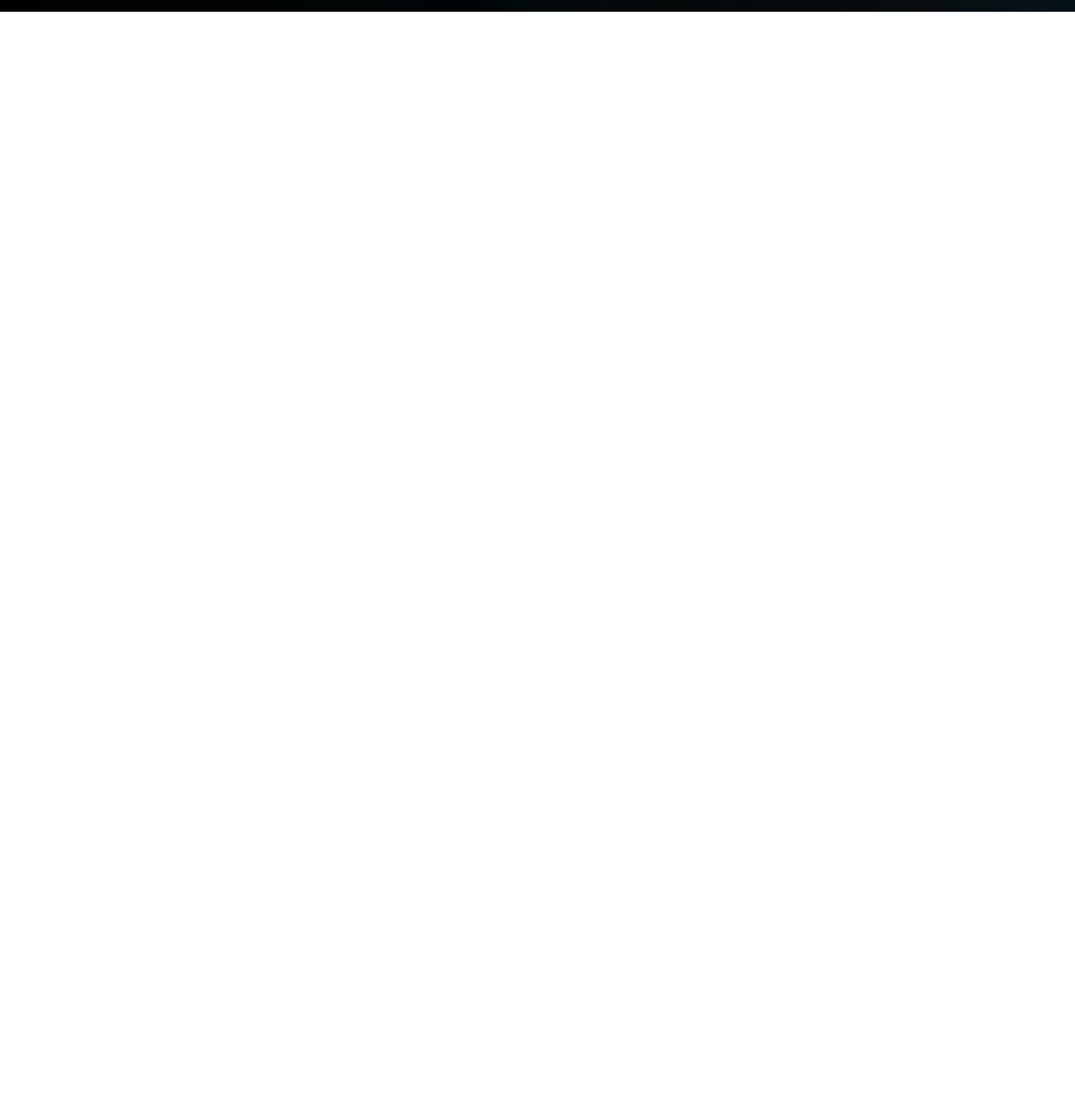
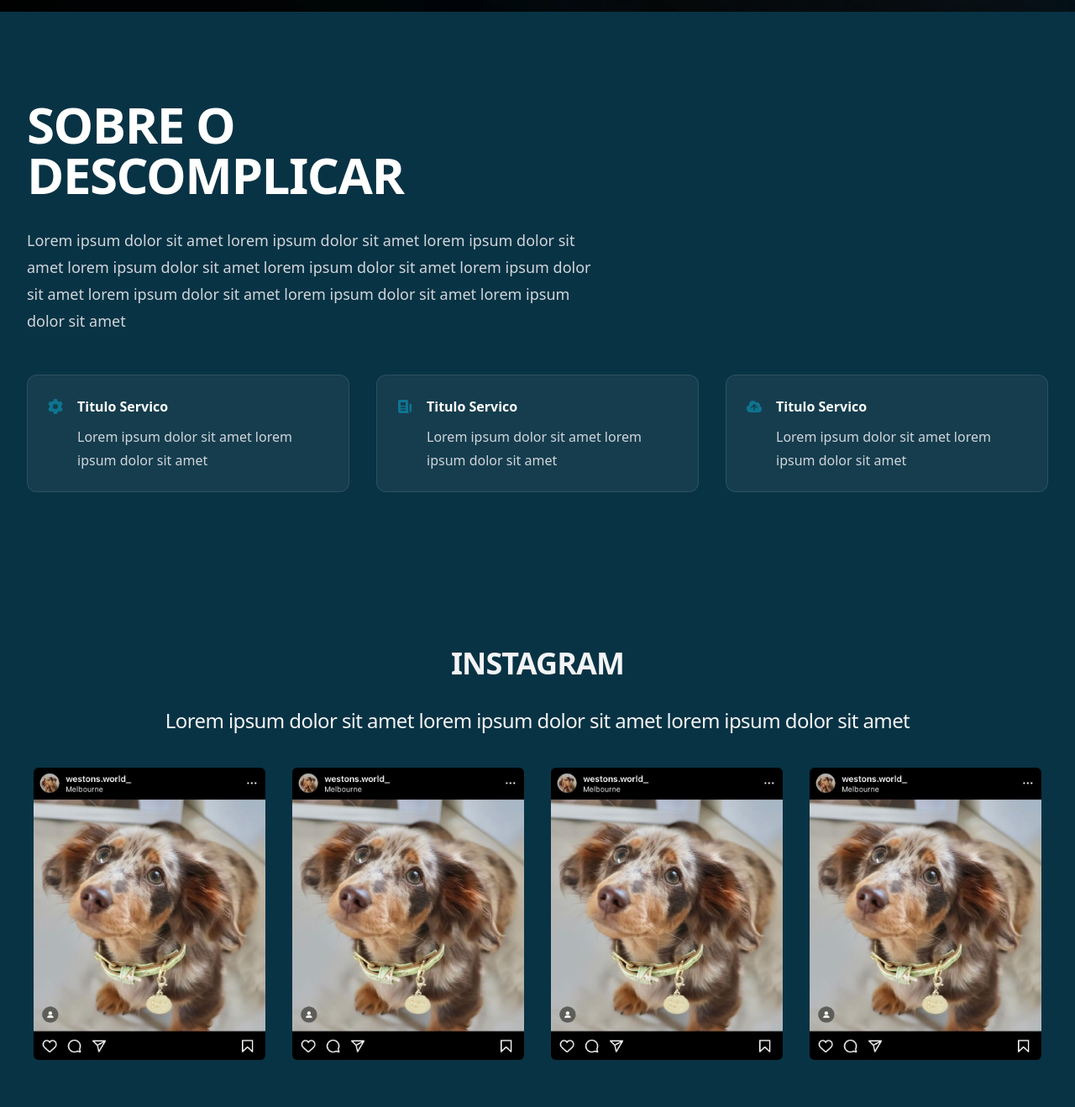
Before and after one commit to AAndreazza/site-descompliCAR, a Gatsby site: page / in a window 1280 px wide. Shown: the part 702-2020 px from the top of the page at 84% size. Before the commit the page ends 800 px from the top, so only its background shows below. Built offline with nearby package versions, Linux system fonts and the light colour scheme; Gatsby itself is replaced by a stand-in of ours.

Commit message:
sobre e instagram ok

```diff
--- a/src/components/hero.js
+++ b/src/components/hero.js
@@ -43,7 +43,7 @@ const Hero = () => {
 
             {/* Barra lateral - opções e fechar */}
             <div className={`lg:hidden ${isSidebarOpen ? '' : 'hidden'}`} role='dialog' aria-modal='true'>
-                <div className='fixed inset-0 z-50 bg-sky-900'></div>
+                <div className='fixed inset-0 z-50 bg-fundoGeral'></div>
                 <div className='fixed inset-y-0 right-0 z-50 w-full overflow-y-auto bg-fundoGeral px-6 py-6 sm:max-w-sm sm:ring-1 sm:ring-gray-900/10'>
                     <div className='flex items-center justify-between'>
                     {/* LOGO:  <Link to='/' className='-m-1.5 p-1.5'>
--- /dev/null
+++ b/src/components/instagram.js
@@ -0,0 +1,50 @@
+import React from 'react'
+import { Link } from 'gatsby'
+import { URLS } from '../utils/constants'
+import fotoTeste from '../images/fotoInsta01.jpg'
+
+const Instagram = () => {
+    return (
+        <div className='bg-fundoGeral'>
+        <div className='mx-auto max-w-2xl px-4 py-16 sm:px-0 sm:py-14 lg:max-w-7xl lg:px-10'>
+        <h2 className='text-4xl text-center font-bold tracking-tight text-gray-100' id='instagram'>INSTAGRAM</h2>
+        <h2 className='text-2xl text-center font-light mt-8 leading-8 tracking-tight text-gray-100'>Lorem ipsum dolor sit amet lorem ipsum dolor sit amet lorem ipsum dolor sit amet</h2>
+            <div className='mt-10 grid grid-cols-2 gap-x-6 gap-y-10 sm:grid-cols-2 lg:grid-cols-4 xl:gap-x-8'>
+            <div className='group relative'>
+                <Link to={URLS.instagram}>
+                    <div className='aspect-h-1 aspect-w-1 w-full overflow-hidden rounded-md lg:aspect-none group-hover:opacity-75'>
+                    <img src={fotoTeste} alt='' className='h-full w-full object-cover object-center'/>
+                    </div>
+                </Link>
+            </div>
+
+            <div className='group relative'>
+                <Link to={URLS.instagram}>
+                    <div className='aspect-h-1 aspect-w-1 w-full overflow-hidden rounded-md lg:aspect-none group-hover:opacity-75'>
+                    <img src={fotoTeste} alt='' className='h-full w-full object-cover object-center lg:h-full lg:w-full'/>
+                    </div>
+                </Link>
+            </div>
+
+            <div className='group relative'>
+                <Link to={URLS.instagram}>
+                    <div className='aspect-h-1 aspect-w-1 w-full overflow-hidden rounded-md lg:aspect-none group-hover:opacity-75'>
+                    <img src={fotoTeste} alt='' className='h-full w-full object-cover object-center lg:h-full lg:w-full'/>
+                    </div>
+                </Link>
+            </div>
+
+            <div className='group relative'>
+                <Link to={URLS.instagram}>
+                    <div className='aspect-h-1 aspect-w-1 w-full overflow-hidden rounded-md lg:aspect-none group-hover:opacity-75'>
+                    <img src={fotoTeste} alt='' className='h-full w-full object-cover object-center lg:h-full lg:w-full'/>
+                    </div>
+                </Link>
+            </div>
+            </div>
+        </div>
+        </div>
+    )
+}
+
+export default Instagram
--- /dev/null
+++ b/src/components/sobreDescompliCar.js
@@ -0,0 +1,46 @@
+import React from 'react'
+
+const SobreDescompliCar = () => {
+    return (
+        <div className='relative isolate overflow-hidden bg-fundoGeral py-24 sm:py-32' id='sobre'>
+        <div className='mx-auto max-w-7xl px-6 lg:px-8'>
+            <div className='mx-auto max-w-2xl -mt-6 lg:mx-0'>
+            <h2 className='text-4xl text-center font-bold tracking-tight text-white sm:text-6xl sm:text-left'>SOBRE O DESCOMPLICAR</h2>
+            <p className='mt-8 text-center text-lg leading-8 text-gray-300 sm:text-left'>Lorem ipsum dolor sit amet lorem ipsum dolor sit amet lorem ipsum dolor sit amet lorem ipsum dolor sit amet lorem ipsum dolor sit amet lorem ipsum dolor sit amet lorem ipsum dolor sit amet lorem ipsum dolor sit amet lorem ipsum dolor sit amet</p>
+            </div>
+            <div className='mx-auto mt-10 grid max-w-2xl grid-cols-1 gap-6 sm:mt-12 lg:mx-0 lg:max-w-none lg:grid-cols-3 lg:gap-8'>
+            <div className='flex gap-x-4 rounded-xl bg-white/5 p-6 ring-1 ring-inset ring-white/10'>
+                <svg class="h-7 w-5 flex-none text-cyan-700" viewBox="0 0 20 20" fill="currentColor" aria-hidden="true">
+                <path fill-rule="evenodd" d="M7.84 1.804A1 1 0 018.82 1h2.36a1 1 0 01.98.804l.331 1.652a6.993 6.993 0 011.929 1.115l1.598-.54a1 1 0 011.186.447l1.18 2.044a1 1 0 01-.205 1.251l-1.267 1.113a7.047 7.047 0 010 2.228l1.267 1.113a1 1 0 01.206 1.25l-1.18 2.045a1 1 0 01-1.187.447l-1.598-.54a6.993 6.993 0 01-1.929 1.115l-.33 1.652a1 1 0 01-.98.804H8.82a1 1 0 01-.98-.804l-.331-1.652a6.993 6.993 0 01-1.929-1.115l-1.598.54a1 1 0 01-1.186-.447l-1.18-2.044a1 1 0 01.205-1.251l1.267-1.114a7.05 7.05 0 010-2.227L1.821 7.773a1 1 0 01-.206-1.25l1.18-2.045a1 1 0 011.187-.447l1.598.54A6.993 6.993 0 017.51 3.456l.33-1.652zM10 13a3 3 0 100-6 3 3 0 000 6z" clip-rule="evenodd" />
+                </svg>
+                <div className='text-base leading-7'>
+                <h3 className='font-semibold text-white'>Titulo Servico</h3>
+                <p className='mt-2 text-gray-300'>Lorem ipsum dolor sit amet lorem ipsum dolor sit amet</p>
+                </div>
+            </div>
+            <div className='flex gap-x-4 rounded-xl bg-white/5 p-6 ring-1 ring-inset ring-white/10'>
+                <svg className='h-7 w-5 flex-none text-cyan-700' viewBox='0 0 20 20' fill='currentColor' aria-hidden='true'>
+                <path fill-rule='evenodd' d='M2 3.5A1.5 1.5 0 013.5 2h9A1.5 1.5 0 0114 3.5v11.75A2.75 2.75 0 0016.75 18h-12A2.75 2.75 0 012 15.25V3.5zm3.75 7a.75.75 0 000 1.5h4.5a.75.75 0 000-1.5h-4.5zm0 3a.75.75 0 000 1.5h4.5a.75.75 0 000-1.5h-4.5zM5 5.75A.75.75 0 015.75 5h4.5a.75.75 0 01.75.75v2.5a.75.75 0 01-.75.75h-4.5A.75.75 0 015 8.25v-2.5z' clip-rule='evenodd' />
+                <path d='M16.5 6.5h-1v8.75a1.25 1.25 0 102.5 0V8a1.5 1.5 0 00-1.5-1.5z' />
+                </svg>
+                <div className='text-base leading-7'>
+                <h3 className='font-semibold text-white'>Titulo Servico</h3>
+                <p className='mt-2 text-gray-300'>Lorem ipsum dolor sit amet lorem ipsum dolor sit amet</p>
+                </div>
+            </div>
+            <div className='flex gap-x-4 rounded-xl bg-white/5 p-6 ring-1 ring-inset ring-white/10'>
+                <svg class="h-7 w-5 flex-none text-cyan-700" viewBox="0 0 20 20" fill="currentColor" aria-hidden="true">
+                <path fill-rule="evenodd" d="M5.5 17a4.5 4.5 0 01-1.44-8.765 4.5 4.5 0 018.302-3.046 3.5 3.5 0 014.504 4.272A4 4 0 0115 17H5.5zm3.75-2.75a.75.75 0 001.5 0V9.66l1.95 2.1a.75.75 0 101.1-1.02l-3.25-3.5a.75.75 0 00-1.1 0l-3.25 3.5a.75.75 0 101.1 1.02l1.95-2.1v4.59z" clip-rule="evenodd" />
+                </svg>
+                <div className='text-base leading-7'>
+                <h3 className='font-semibold text-white'>Titulo Servico</h3>
+                <p className='mt-2 text-gray-300'>Lorem ipsum dolor sit amet lorem ipsum dolor sit amet</p>
+            </div>
+            </div>
+            </div>
+        </div>
+        </div>
+    )
+}
+
+export default SobreDescompliCar
--- a/src/pages/index.js
+++ b/src/pages/index.js
@@ -1,10 +1,14 @@
 import React from 'react'
 import Hero from '../components/hero'
+import SobreDescompliCar from '../components/sobreDescompliCar'
+import Instagram from '../components/instagram'
 
 const Index = () => {
     return(
         <div>
             <Hero />
+            <SobreDescompliCar />
+            <Instagram />
         </div>
     )
 }
--- a/tailwind.config.js
+++ b/tailwind.config.js
@@ -2,7 +2,11 @@
 module.exports = {
   content: ["./src/**/*.{html,js}"],
   theme: {
-    extend: {},
+    extend: {
+      colors: {
+        'fundoGeral': '#083344'
+      }
+    },
   },
   plugins: [],
 }
```
Also changed, not shown: src/images/fotoInsta01.jpg (added).
